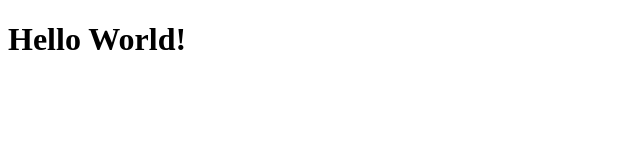
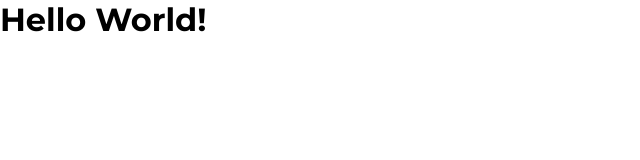
Before and after one commit to jumpeebunee/rsschool-cv, a plain HTML site: page index.html in a window 1280 px wide. Shown: the whole page, without its empty margins (0-640 px from the left). Drawn offline with Linux system fonts and the light colour scheme.

Commit message:
init: start cv3-task

```diff
--- a/index.html
+++ b/index.html
@@ -1,10 +1,11 @@
 <!DOCTYPE html>
-<html lang="en">
+<html lang="ru">
 <head>
     <meta charset="UTF-8">
     <meta http-equiv="X-UA-Compatible" content="IE=edge">
     <meta name="viewport" content="width=device-width, initial-scale=1.0">
-    <title>Document</title>
+    <link rel="stylesheet" href="style.css">
+    <title>CV</title>
 </head>
 <body>
     <h1>Hello World!</h1>
--- a/style.css
+++ b/style.css
@@ -0,0 +1,7 @@
+@import url('https://fonts.googleapis.com/css2?family=Montserrat:ital,wght@0,400;0,700;1,600&display=swap');
+
+* {
+    margin: 0px;
+    padding: 0px;
+    font-family: Montserrat;
+}
```
